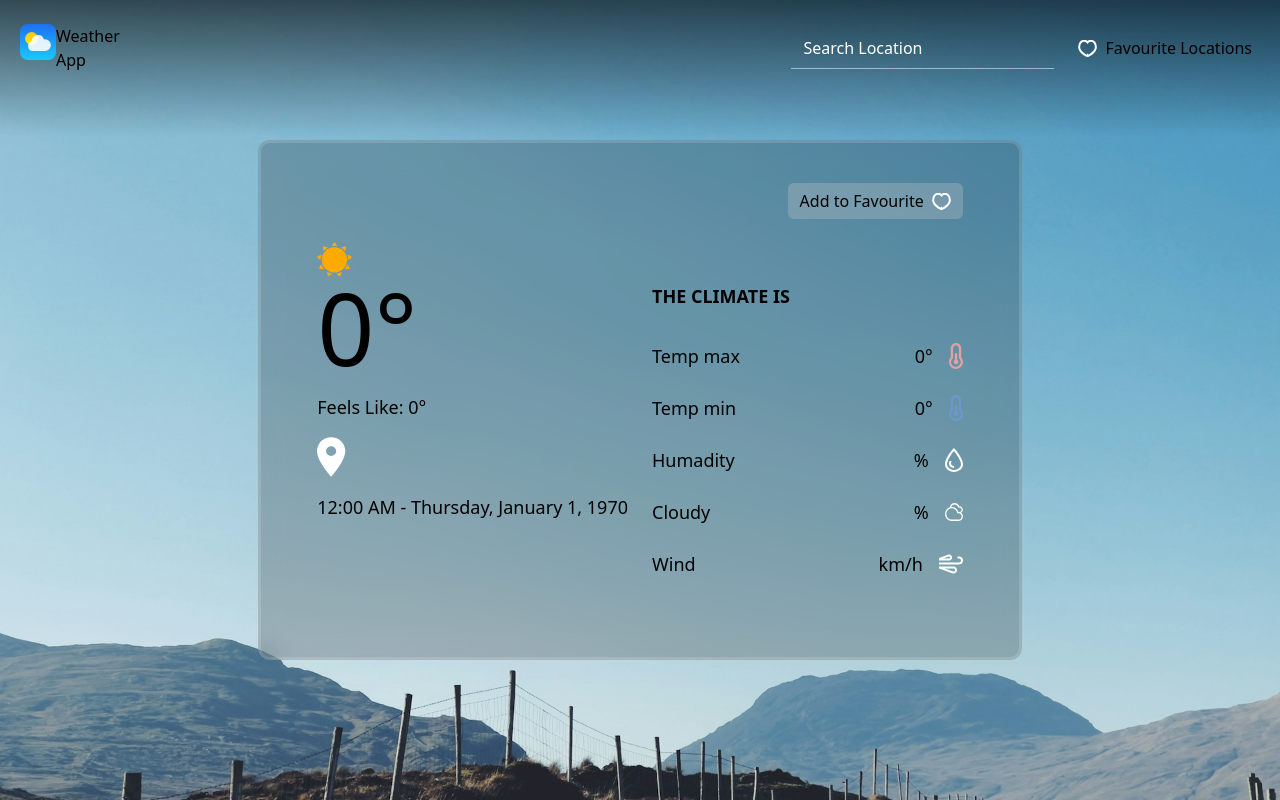
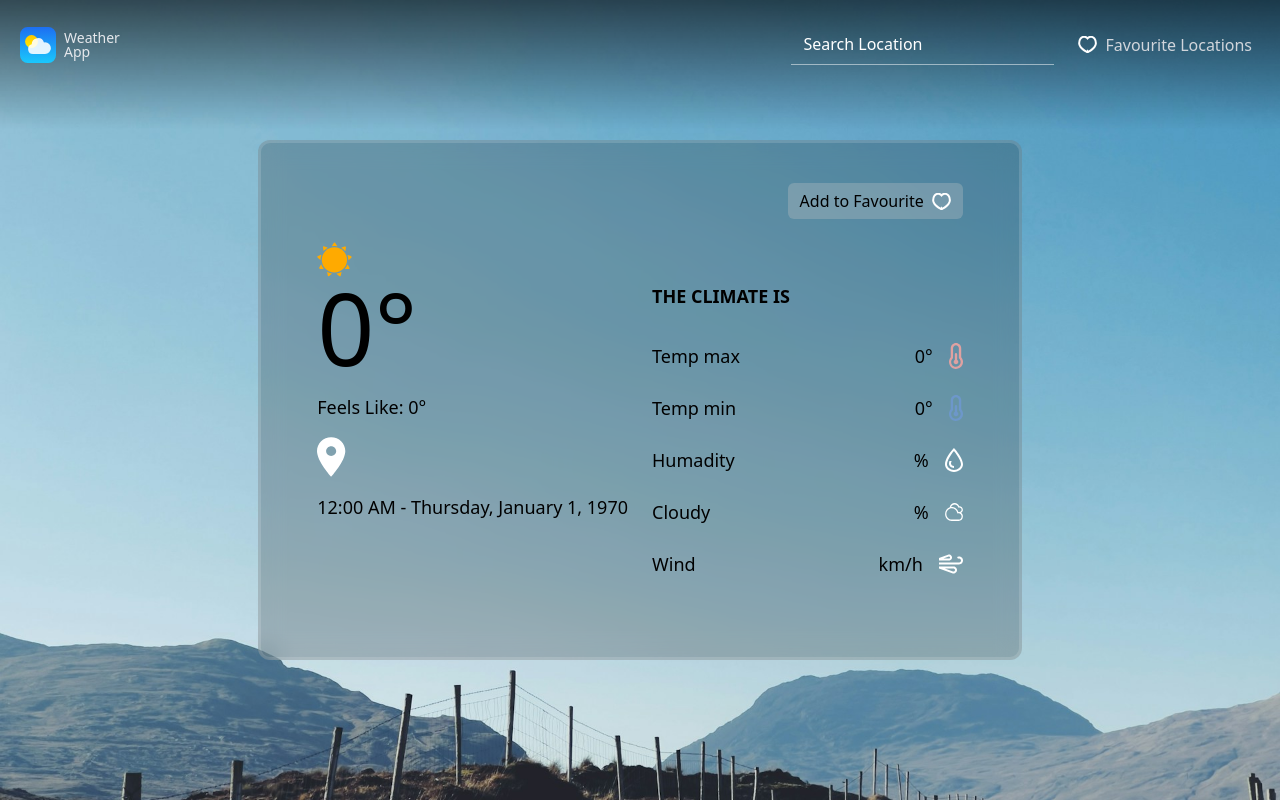
Before and after one commit to iamhanif/weather-app, a React (Vite) app: page / in a window 1280 px wide. Built offline with nearby package versions, Linux system fonts and the light colour scheme; no server answers.

Commit message:
logo and header style fixing done

```diff
--- a/src/components/header/Favourite.jsx
+++ b/src/components/header/Favourite.jsx
@@ -2,7 +2,7 @@ import favIcon from "./../../assets/heart.svg";
 
 export default function Favourite({ onShow }) {
   return (
-    <div className="p-2 hover:bg-black/30 cursor-pointer flex gap-2 items-center rounded-md transition-all">
+    <div className="p-2 text-gray-300 hover:bg-black/30 cursor-pointer flex gap-2 items-center rounded-md transition-all">
       <img src={favIcon} alt="" />
       <span onClick={onShow}>Favourite Locations</span>
     </div>
--- a/src/components/header/Logo.jsx
+++ b/src/components/header/Logo.jsx
@@ -1,9 +1,9 @@
 import weatherLogo from "../../assets/weather.svg";
 export default function Logo() {
   return (
-    <a href="/" className="flex">
+    <a href="/" className="flex items-center">
       <img className="h-9" src={weatherLogo} alt="Weather App" />
-      <p>
+      <p className="text-sm leading-none mx-2 text-gray-200 hidden sm:block">
         Weather
         <br />
         App
--- a/src/components/weather/WeatherHeadline.jsx
+++ b/src/components/weather/WeatherHeadline.jsx
@@ -46,7 +46,7 @@ export default function WeatherHeadline() {
           <h1 className="text-[60px] lg:text-[80px] xl:text-[100px] leading-none md:mb-4">
             {Math.round(temperature)}°
           </h1>
-          <p className="text-sm lg:text-lg space-x-4 md:mb-4 ">
+          <p className="text-sm lg:text-lg space-x-4 md:mb-4 hidden sm:block">
             Feels Like: {Math.round(feelsLike)}°
           </p>
           <div className="flex items-center space-x-4 md:mb-4">
```
